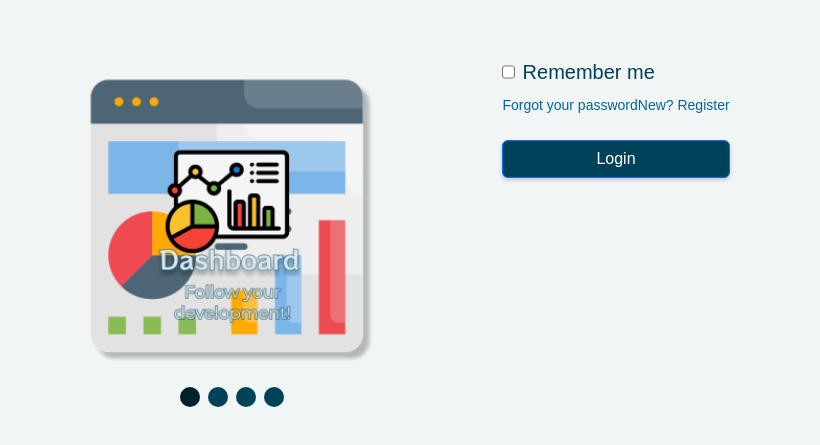
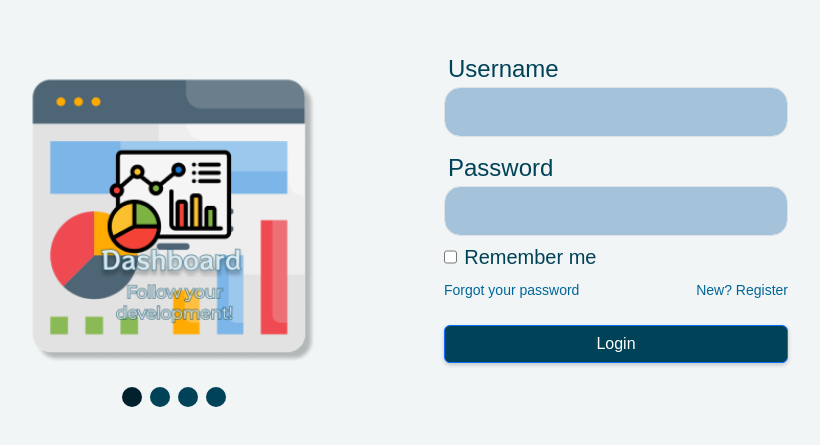
Before and after one commit to ayanfaustt/desenvolvimento-web, a React (Create React App) app in the folder frontend/: page / in a window 1280 px wide. Shown: the part 171-616 px from the top of the page, without its empty margins (234-1054 px from the left). Built offline with nearby package versions, Linux system fonts and the light colour scheme.

Commit message:
feat: user login session created

```diff
--- a/frontend/src/components/textInput/index.tsx
+++ b/frontend/src/components/textInput/index.tsx
@@ -6,13 +6,14 @@ import { Form, FormControl, InputGroup } from 'react-bootstrap';
 interface TextInputProps {
     labelName: string,
     name: string,
+    needValid: boolean,
     onChange: (e: React.ChangeEvent<HTMLInputElement>) => void;
 }
 
 
 export default function TextInput(props: TextInputProps) {
 
-    const { name, labelName, onChange } = props;
+    const { name, labelName, needValid, onChange } = props;
     const [isValid, setIsValid] = useState(false);
     const handleInputChange = (e: ChangeEvent<HTMLInputElement>) => {
         const { value } = e.target;
@@ -24,13 +25,12 @@ export default function TextInput(props: TextInputProps) {
         <Form>
             <TextField name={labelName}></TextField>
             <Form.Group >
-                <Form.Control name={name}  type="text" className='inputField' onChange={handleInputChange} isInvalid={isValid} />
+                <Form.Control name={name}  type="text" className='inputField' onChange={handleInputChange} isInvalid={needValid ? isValid : false} />
                 {!isValid ? null : (
                     <Form.Control.Feedback type="invalid">
                         Campo obrigatório
                     </Form.Control.Feedback>
                 )}
-
             </Form.Group>
         </Form>
     );
--- /dev/null
+++ b/frontend/src/hooks/useLogin.ts
@@ -0,0 +1,8 @@
+import axios from 'axios'
+
+export const LoginUser = (username: string, data: object) => {
+
+    var url = `http://localhost:8000/login`
+    return axios.post(url, data)
+
+}
--- a/frontend/src/pages/login/index.tsx
+++ b/frontend/src/pages/login/index.tsx
@@ -2,12 +2,13 @@ import React, { useState, useRef, useEffect, ChangeEvent } from 'react';
 import TextInput from '../../components/textInput';
 import './styles.css';
 import TextField from '../../components/textField';
-import { Button } from 'react-bootstrap';
+import { Button, Spinner } from 'react-bootstrap';
 import dashboard from '../../images/dashboard-slide.png'
 import flashcard from '../../images/flashcard-slide.png'
 import summaries from '../../images/summaries-slide.png'
 import studyMaterial from '../../images/study-slide.png'
-import { Link } from 'react-router-dom';
+import { Link, useNavigate } from 'react-router-dom';
+import { LoginUser } from '../../hooks/useLogin';
 interface LoginPageProps {
 
 }
@@ -21,28 +22,48 @@ type eventType = {
 const sliderImgs = [dashboard, flashcard, summaries, studyMaterial]
 
 export default function LoginPage(props: LoginPageProps) {
+    const navigate = useNavigate();
     const [check, setCheck] = useState(false);
+    const [isLoading, setIsLoading] = useState(false);
+    const [userData, setUserData] = useState({ username: "", password: "" });
+    const [userNotFoundError, setUserNotFoundError] = useState(false);
+    const [currentImage, setCurrentImage] = useState(0);
 
     const handleCheck = (e: eventType) => {
         setCheck(e.target.checked);
     };
-
-    const [currentImage, setCurrentImage] = useState(0);
-
 
     const handleImage = (circleNumber: number) => {
         setCurrentImage(circleNumber);
         return undefined;
     };
 
-    const handleUsername = (e: ChangeEvent<HTMLInputElement>) => {
-        const input = e.target.value
-        console.log(input)
+    const handleInput = (e: ChangeEvent<HTMLInputElement>) => {
+        const { name, value } = e.target;
+        setUserNotFoundError(false)
+        setUserData((prevData) => ({
+            ...prevData,
+            [name.toLowerCase()]: value
+        }));
     };
 
-    const handlePassword = (e: ChangeEvent<HTMLInputElement>) => {
-        const input = e.target.value
-        console.log(input)
+    const handleSubmit = async () => {
+        const { username, password } = userData;
+        const data = {
+            username,
+            password
+        };
+
+        try {
+            setIsLoading(true);
+            await LoginUser(userData.username, data).then(response => console.log(response.data));
+            setIsLoading(false);
+            navigate('/dashboard');
+        } catch (error) {
+            setIsLoading(false);
+            setUserNotFoundError(true);
+            console.error('Erro:', error)
+        }
     };
 
     return (
@@ -66,8 +87,13 @@ export default function LoginPage(props: LoginPageProps) {
             <div className="container-inside-right-login">
 
                 <form className='user-info'>
-                    {/* <TextInput name='Email:' /> */}
-                    {/* <TextInput name='Password:' /> */}
+                {userNotFoundError && (
+                    <div className='error-box'>
+                        <div className='error-message'>Usuário não encontrado.</div>
+                    </div>
+                    )}
+                    <TextInput name='username' labelName='Username' onChange={handleInput} needValid={false}/>
+                    <TextInput name='password' labelName='Password' onChange={handleInput} needValid={false}/>
                 </form>
                 <div className='box-remember'>
                     <input
@@ -83,9 +109,16 @@ export default function LoginPage(props: LoginPageProps) {
                     <p className='p'>New? Register</p>
                 </div>
 
-                <Link to="/" className="login">
-                    <Button className='login-btn'>Login</Button>
-                </Link>
+                <div className="login">
+                    {isLoading ? (
+                        <Button className='register-btn' disabled>
+                            <Spinner animation='border' size='sm' />
+                            Loading...
+                        </Button>
+                    ) : (
+                        <Button className='login-btn' onClick={handleSubmit}>Login</Button>
+                    )}
+                </div>
 
             </div>
 
--- a/frontend/src/pages/login/styles.css
+++ b/frontend/src/pages/login/styles.css
@@ -109,3 +109,14 @@
 .active {
     background-color: #00212C;
 }
+
+.error-box {
+    background-color: #f8d7da;
+    padding: 8px;
+    border-radius: 8px;
+    margin-bottom: 10px;
+}
+
+.error-message {
+    color: #721c24;
+}
--- a/frontend/src/pages/register/index.tsx
+++ b/frontend/src/pages/register/index.tsx
@@ -49,7 +49,7 @@ export default function RegisterPage(props: RegisterPageProps) {
             const validationSchema = Yup.object().shape({
                 username: Yup.string().required('Campo obrigatório'),
                 email: Yup.string().email('E-mail inválido').required('Campo obrigatório'),
-                password: Yup.string().required('Campo obrigatório'),
+                password: Yup.string().required('Campo obrigatório').min(6, 'A senha deve ter no mínimo 6 caracteres'),
                 repeatpassword: Yup.string()
                     .oneOf([Yup.ref('password'), ''], 'As senhas não coincidem')
                     .required('Campo obrigatório'),
@@ -91,22 +91,19 @@ export default function RegisterPage(props: RegisterPageProps) {
             <div className="container-inside-right-register">
 
                 <Form className='user-info'>
-                    <TextInput name="username" labelName='Username' onChange={handleInput} />
+                    <TextInput name="username" labelName='Username' onChange={handleInput} needValid={true} />
                     {errors.username && <div className='error-message'>{errors.username}</div>}
-                    <TextInput name="email" labelName='Email' onChange={handleInput} />
+                    <TextInput name="email" labelName='Email' onChange={handleInput} needValid={true} />
                     {errors.email && <div className='error-message'>{errors.email}</div>}
-                    <TextInput name="password" labelName='Password' onChange={handleInput} />
+                    <TextInput name="password" labelName='Password' onChange={handleInput} needValid={true} />
                     {errors.password && <div className='error-message'>{errors.password}</div>}
-                    <TextInput name="repeatpassword" labelName='Repeat Password' onChange={handleInput} />
+                    <TextInput name="repeatpassword" labelName='Repeat Password' onChange={handleInput} needValid={true} />
                     {errors.repeatpassword && <div className='error-message'>{errors.repeatpassword}</div>}
                 </Form>
 
-                <Link to="/" className='login-page'>
-                    <p className='p'>Already have an account? <b>Sign in</b></p>
-                </Link>
 
                 <div className="register">
-                {isLoading ? (
+                    {isLoading ? (
                         <Button className='register-btn' disabled>
                             <Spinner animation='border' size='sm' />
                             Loading...
@@ -119,6 +116,9 @@ export default function RegisterPage(props: RegisterPageProps) {
 
                 </div>
 
+                <Link to="/" className='login-page'>
+                    <p className='p'>Already have an account? <b>Sign in</b></p>
+                </Link>
             </div>
         </main>
     );
--- a/frontend/src/pages/register/styles.css
+++ b/frontend/src/pages/register/styles.css
@@ -16,11 +16,22 @@
     gap: .8rem;
 }
 
+
 .login-page {
-    margin-top: .5rem;
-    font-size: 14px;
+    display: flex;
+    justify-content: center;
+    margin-top: 1.5rem;
     color: #006699;
     text-decoration: none;
+}
+
+.login-page:hover {
+    background-color: #DAE9F1;
+    border-radius: 8px;
+}
+
+.login-page p {
+    font-size: 16px;
 }
 
 .register {
@@ -42,7 +53,7 @@
     font-size: 20px;
 }
 
-.register-btn:hover{
+.register-btn:hover {
     background-color: initial;
     color: initial;
     border-color: initial;
```
